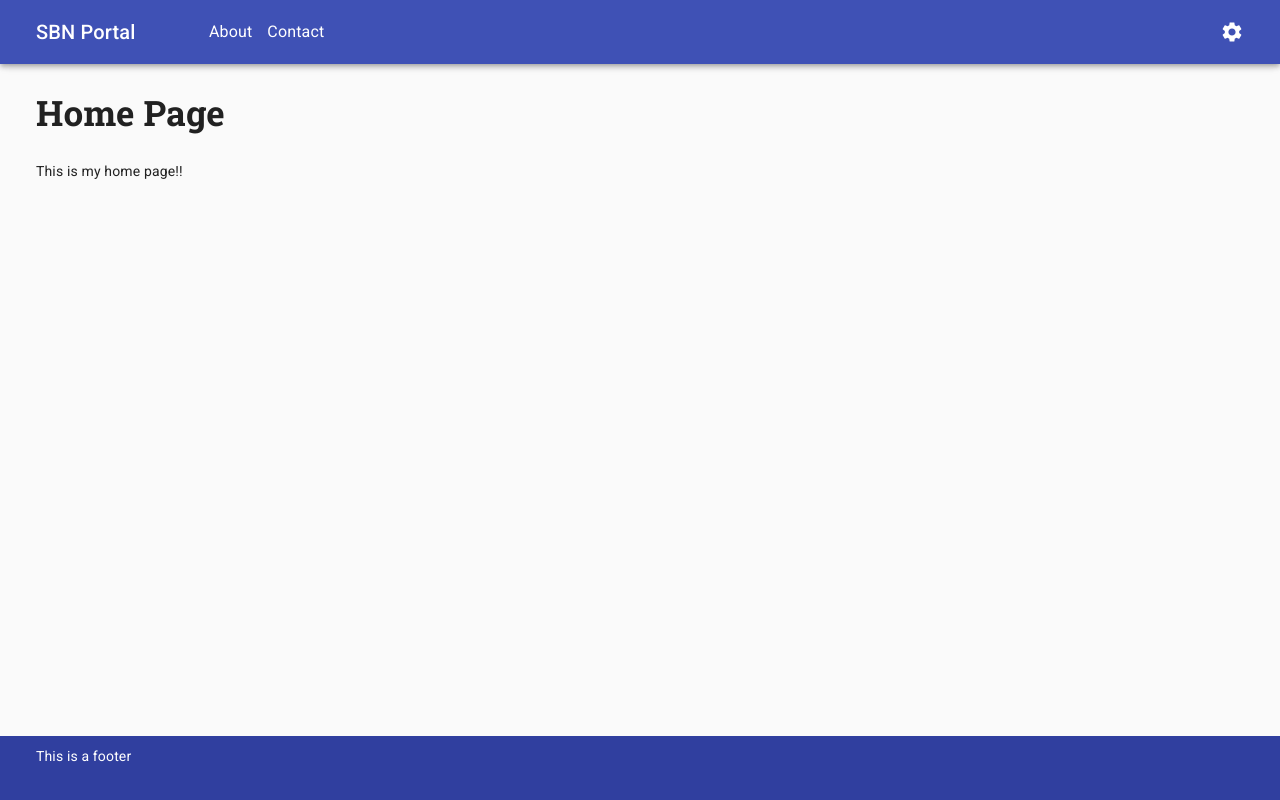
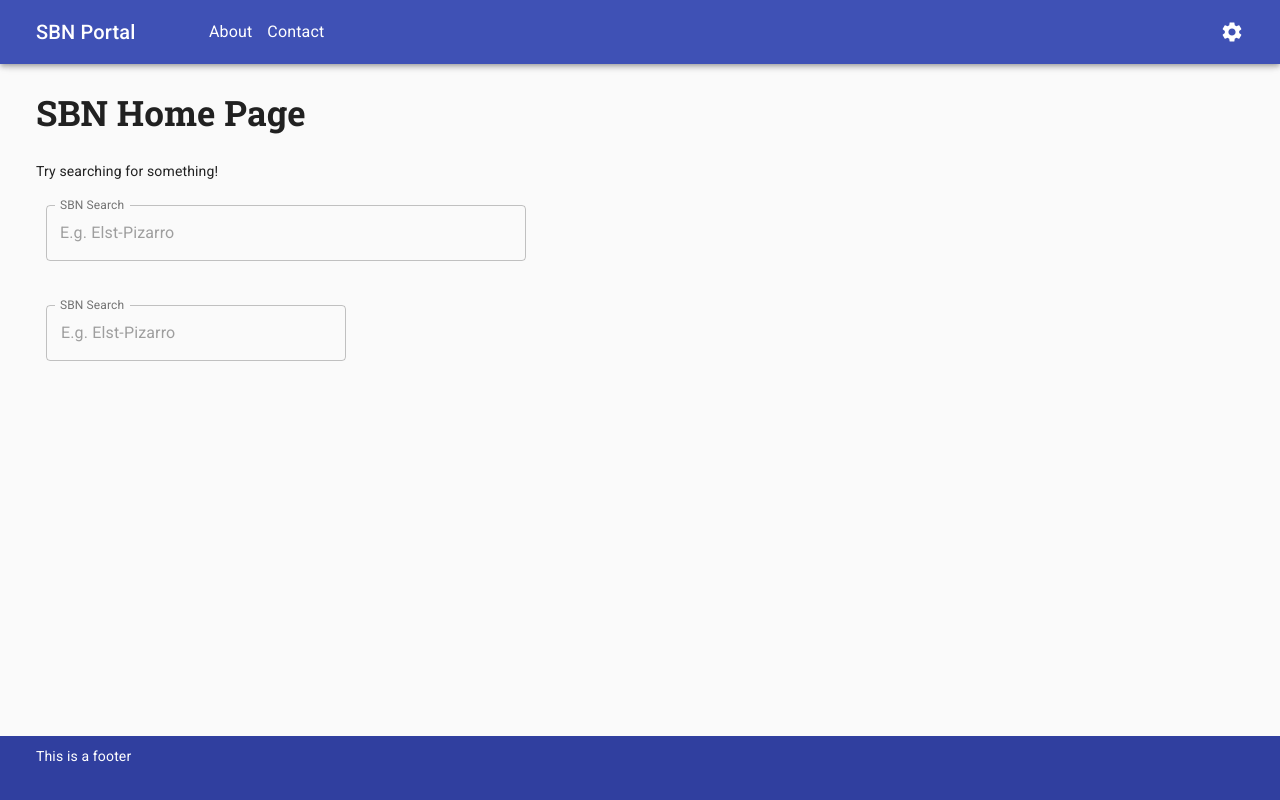
Before and after one commit to Small-Bodies-Node/sbn-portal-site, a React (Create React App) app: page / in a window 1280 px wide. Built offline with nearby package versions, Linux system fonts and the light colour scheme.

Commit message:
Basic working auto-complete search field

```diff
--- a/package.json
+++ b/package.json
@@ -32,6 +32,7 @@
 		"@fortawesome/react-fontawesome": "^0.1.9",
 		"@material-ui/core": "^4.9.10",
 		"@material-ui/icons": "^4.9.1",
+		"@material-ui/lab": "^4.0.0-alpha.53",
 		"@testing-library/jest-dom": "^4.2.4",
 		"@testing-library/react": "^9.5.0",
 		"@testing-library/user-event": "^7.2.1",
--- a/src/Components/PageHome/index.tsx
+++ b/src/Components/PageHome/index.tsx
@@ -1,13 +1,16 @@
 import React from 'react';
 
 import { useStyles } from './styles';
+import { Search } from '../Search';
 
 export const PageHome = () => {
   const classes = useStyles();
   return (
     <div className={classes.container}>
-      <h1>Home Page</h1>
-      <p>This is my home page!!</p>
+      <h1>SBN Home Page</h1>
+      <p>Try searching for something!</p>
+
+      <Search />
     </div>
   );
 };
--- /dev/null
+++ b/src/Components/Search/index.tsx
@@ -0,0 +1,59 @@
+import React from 'react';
+
+import { useStyles } from './styles';
+import { TextField } from '@material-ui/core';
+import Autocomplete from '@material-ui/lab/Autocomplete';
+
+const top100Films: any[] = [
+  { title: 'The Shawshank Redemption', year: 1994 },
+  { title: 'The Godfather', year: 1972 },
+  { title: 'The Godfather: Part II', year: 1974 },
+  { title: 'The Dark Knight', year: 2008 },
+  { title: '12 Angry Men', year: 1957 }
+];
+
+export const Search = () => {
+  const classes = useStyles();
+  return (
+    <div className={classes.container}>
+      <form className={classes.form} noValidate autoComplete="off">
+        <div className={classes.textFieldWrapper}>
+          <TextField
+            id="search-field"
+            variant="outlined"
+            defaultValue=""
+            helperText="" // Goes underneath
+            placeholder="E.g. Elst-Pizarro"
+            label="SBN Search"
+            fullWidth
+            InputLabelProps={{ shrink: true }} // Forces label to be already shifted upwards
+            style={{ margin: 0 }}
+          />
+        </div>
+
+        <div className={classes.textFieldWrapper}>
+          <Autocomplete
+            id="combo-box-demo"
+            freeSolo
+            options={top100Films}
+            getOptionLabel={(option: typeof top100Films[number]) => option.title}
+            style={{ width: 300 }}
+            renderInput={(params: any) => (
+              <TextField //
+                {...params}
+                id="search-field"
+                variant="outlined"
+                helperText="" // Goes underneath
+                placeholder="E.g. Elst-Pizarro"
+                label="SBN Search"
+                fullWidth
+                InputLabelProps={{ shrink: true }} // Forces label to be already shifted upwards
+                style={{ margin: 0 }}
+              />
+            )}
+          />
+        </div>
+      </form>
+    </div>
+  );
+};
--- /dev/null
+++ b/src/Components/Search/styles.ts
@@ -0,0 +1,26 @@
+import { makeStyles, Theme } from '@material-ui/core';
+
+const borderWidth = 0;
+
+export const useStyles = makeStyles(
+  (theme: Theme) => ({
+    container: {
+      width: '100%',
+      height: '100%'
+    },
+    form: {
+      border: `${borderWidth}px red solid`,
+      width: '100%',
+      maxWidth: 500,
+      height: 100
+    },
+    textFieldWrapper: {
+      width: '100%',
+      height: 100,
+      padding: 10,
+      border: `${borderWidth}px green solid`,
+      boxSizing: 'border-box'
+    }
+  }),
+  { name: 'search' }
+);
```
Also changed, not shown: 1 other file (tests, documents, lock files or other folders).
